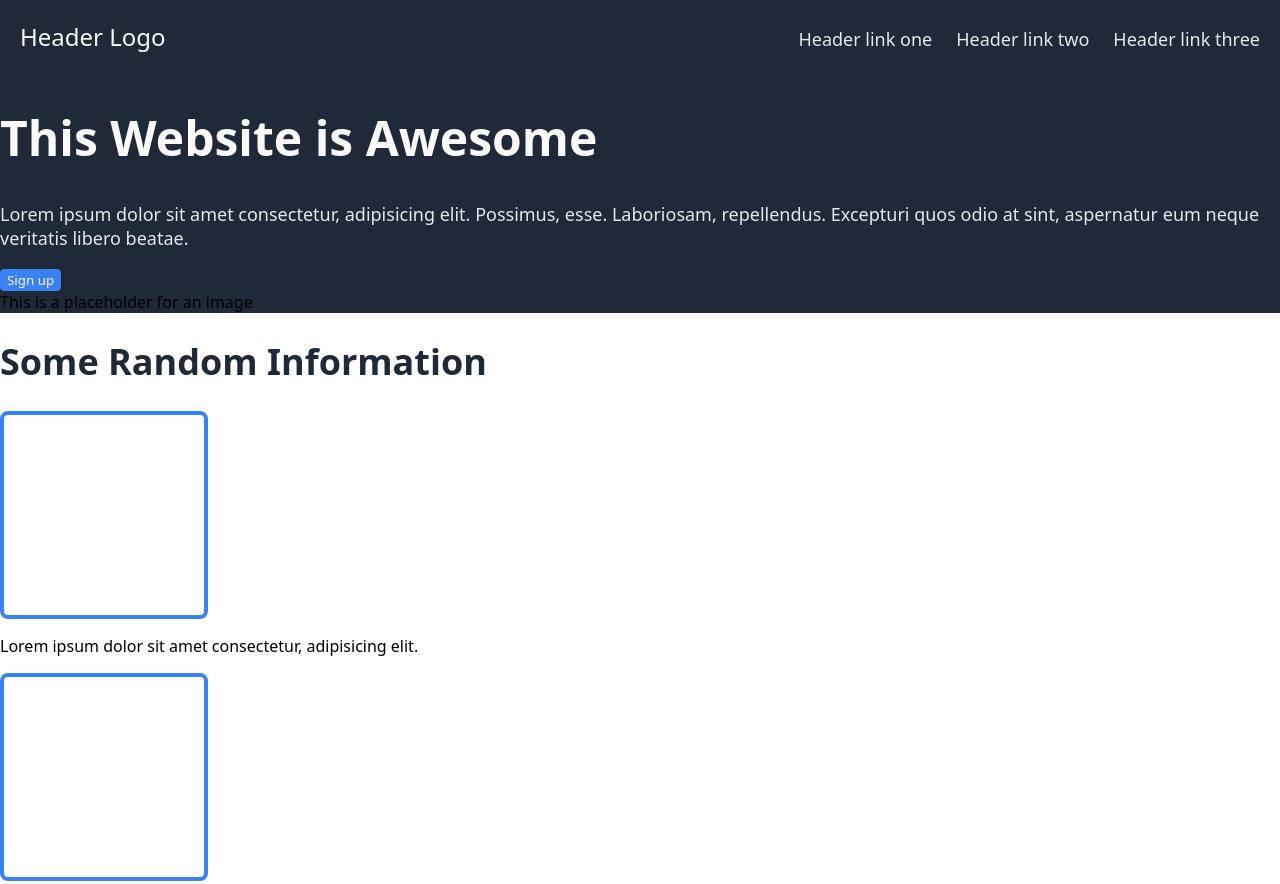
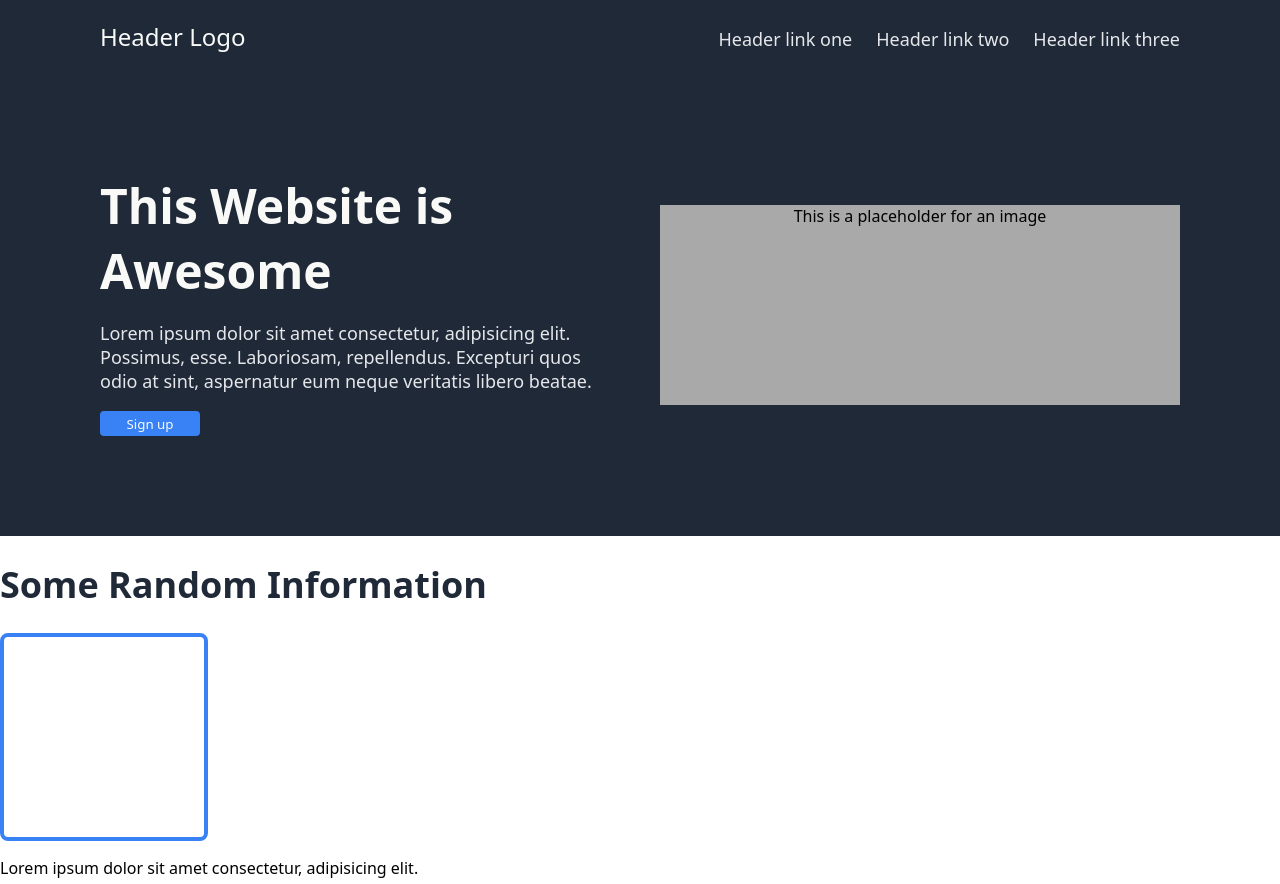
Before and after one commit to kaydarovv/landing-page-2, a plain HTML site: page index.html in a window 1280 px wide. Shown: the top 884 px of the page. Drawn offline with Linux system fonts and the light colour scheme.

Commit message:
Position hero-box and the content inside

```diff
--- a/style.css
+++ b/style.css
@@ -14,10 +14,6 @@ body {
     background-color: #1F2937;
 }
 
-.header {
-
-}
-
 .header ul {
     list-style: none;
     margin: 0px;
@@ -25,7 +21,7 @@ body {
     display: flex;
     align-items: baseline;
     gap: 24px;
-    padding: 20px;
+    padding: 20px 100px 20px;
 }
 
 .header #logo {
@@ -43,22 +39,51 @@ body {
     color: #E5E7EB;
 }
 
+.hero-box {
+    display: flex;
+    align-items: center;
+    padding: 100px;
+    gap: 40px;
+}
+
+.hero-box .img {
+    min-height: 200px;
+    width: 400px;
+    flex-basis: 400px;
+    flex-grow: 1;
+    text-align: center;
+    background-color: darkgray;
+}
+
+.hero-box .text {
+    flex-basis: 400px;
+    flex-grow: 1;
+    display: flex;
+    flex-wrap: wrap;
+    align-items: start;
+}
+
 .hero-box .text h1 {
     font-size: 48px;
     font-weight: extra-bold;
     color: #F9FAF8;
+    flex-basis: 400px;
+    margin: 0px;
 }
 
 .hero-box .text p {
     font-size: 18px;
     color: #E5E7EB;
+    flex-basis: 600px;
 }
 
 .hero-box button {
     background-color: #3882F6;
     color: #F9FAF8;
-    border: 1px solid #3882F6;
+    border: 2px solid #3882F6;
     border-radius: 4px;
+    min-height: 25px;
+    flex-basis: 100px;
 }
 
 .cards-box h1 {
```
